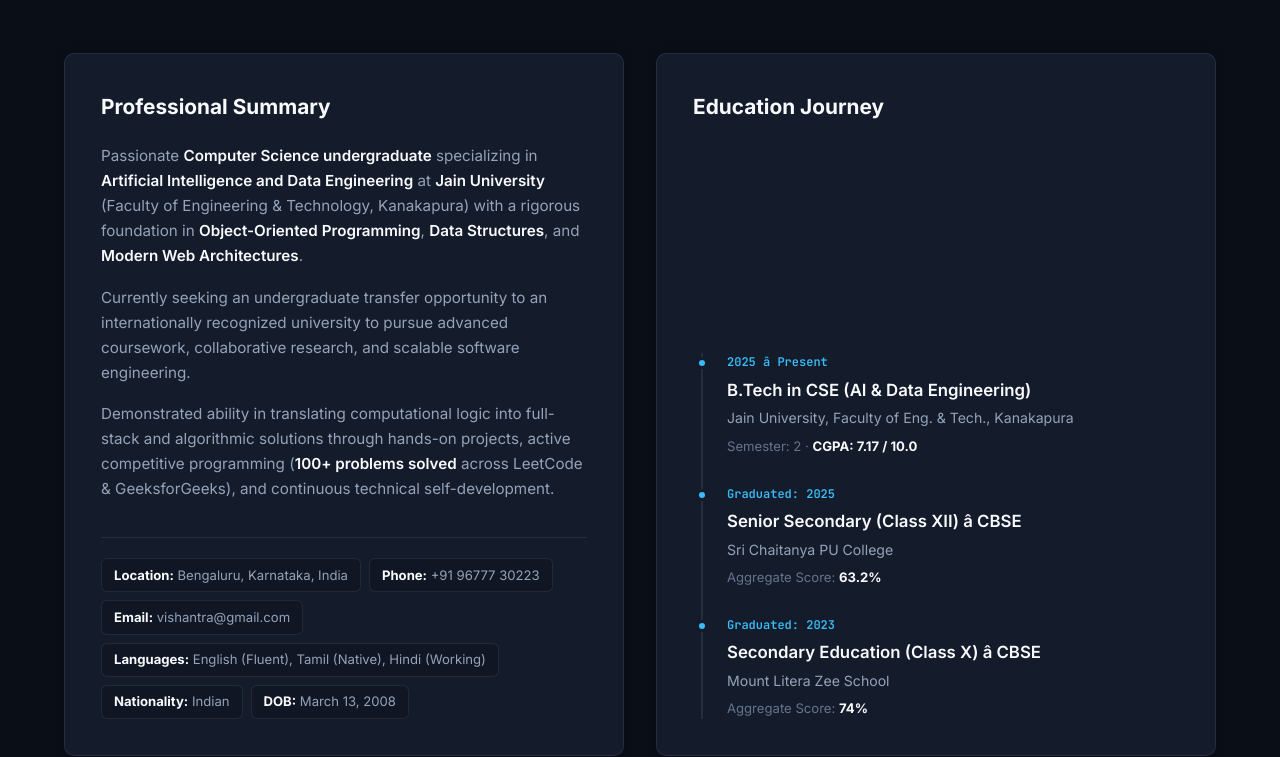
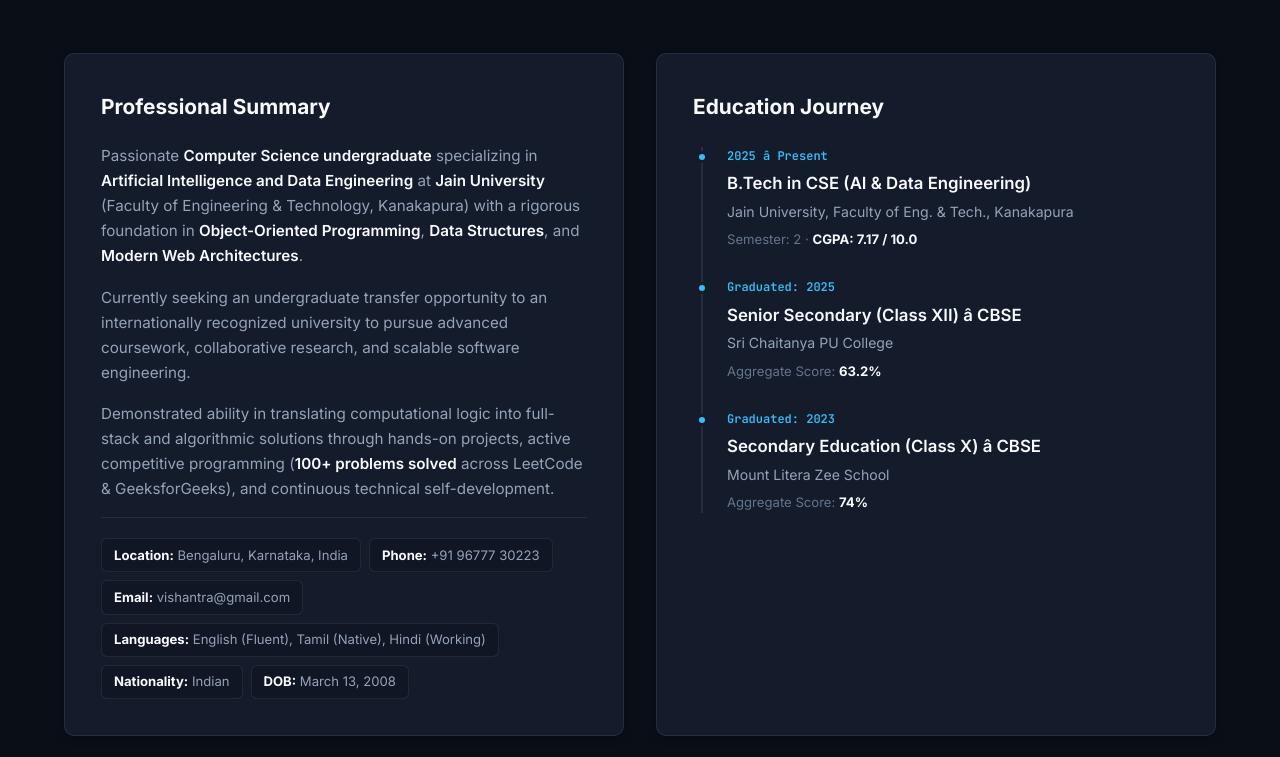
Before and after one commit to Vishanth001-stark/developer-portfolio, a plain HTML site: page index.html in a window 1280 px wide. Shown: the part 1053-1810 px from the top of the page. Drawn offline with Linux system fonts and the light colour scheme.

Commit message:
fix: resolve gap between education header and timeline, fix character encodings

```diff
--- a/css/style.css
+++ b/css/style.css
@@ -577,7 +577,16 @@ button, input, textarea {
   box-shadow: var(--shadow-sm);
   display: flex;
   flex-direction: column;
-  justify-content: space-between;
+  justify-content: flex-start;
+}
+
+.education-card .card-title {
+  margin-bottom: 1.5rem;
+}
+
+.bio-card {
+  display: flex;
+  flex-direction: column;
 }
 
 .card-title {
@@ -603,7 +612,7 @@ button, input, textarea {
   display: flex;
   flex-wrap: wrap;
   gap: 0.5rem;
-  margin-top: 1.25rem;
+  margin-top: auto;
   padding-top: 1.25rem;
   border-top: 1px solid var(--border-color);
 }
--- a/index.html
+++ b/index.html
@@ -198,7 +198,7 @@ Demonstrated ability in translating computational logic into full-stack and algo
 </p>
 <div class="info-chips">
 <span class="info-chip"><strong>Location:</strong> Bengaluru, Karnataka, India</span>
-              <span class="info-chip"><strong>Phone:</strong> <a href="tel:+919876543210">+91 96777 30223</a></span>
+              <span class="info-chip"><strong>Phone:</strong> <a href="tel:+919677730223">+91 96777 30223</a></span>
               <span class="info-chip"><strong>Email:</strong> <a href="mailto:vishantra@gmail.com">vishantra@gmail.com</a></span>
               <span class="info-chip"><strong>Languages:</strong> English (Fluent), Tamil (Native), Hindi (Working)</span>
               <span class="info-chip"><strong>Nationality:</strong> Indian</span>
```
